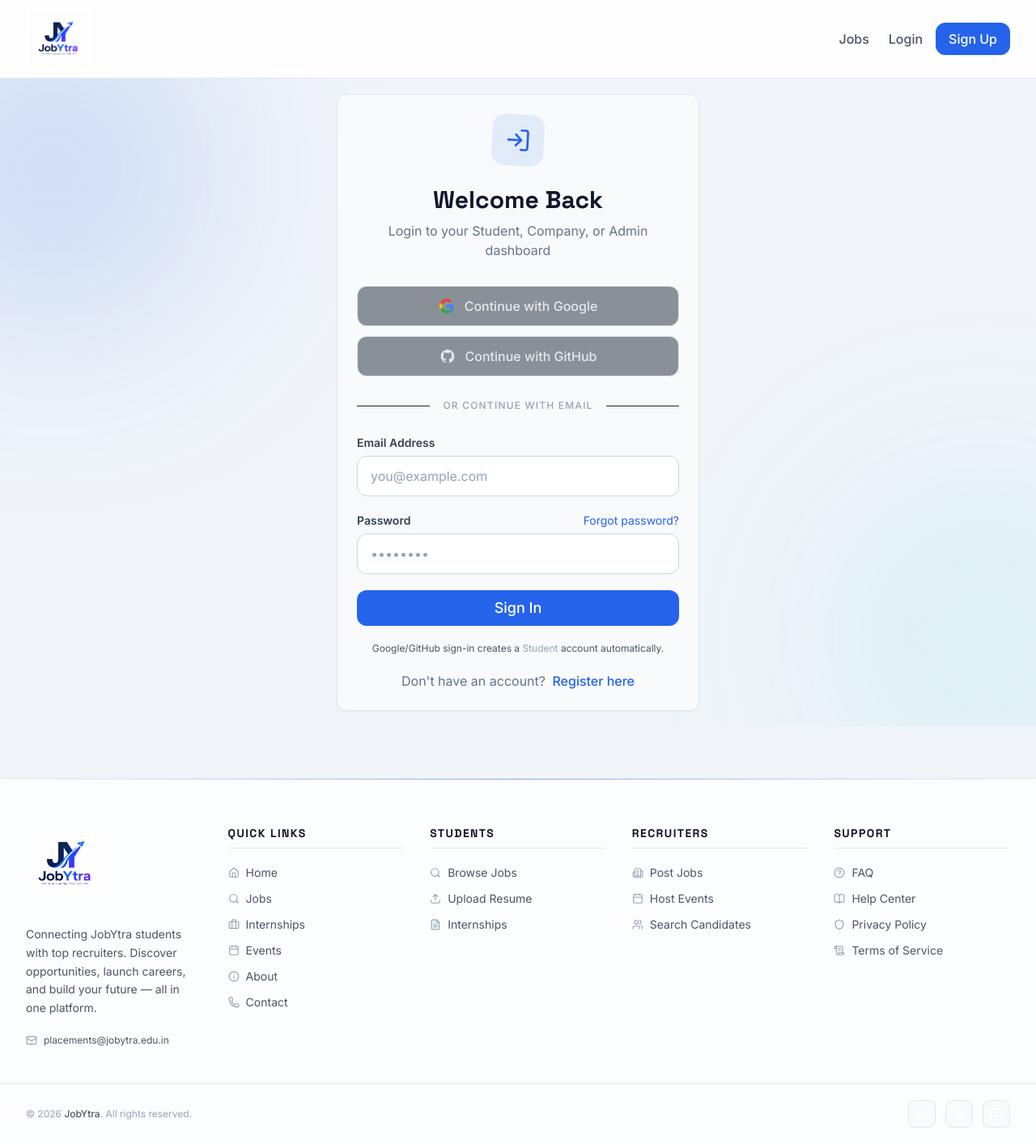
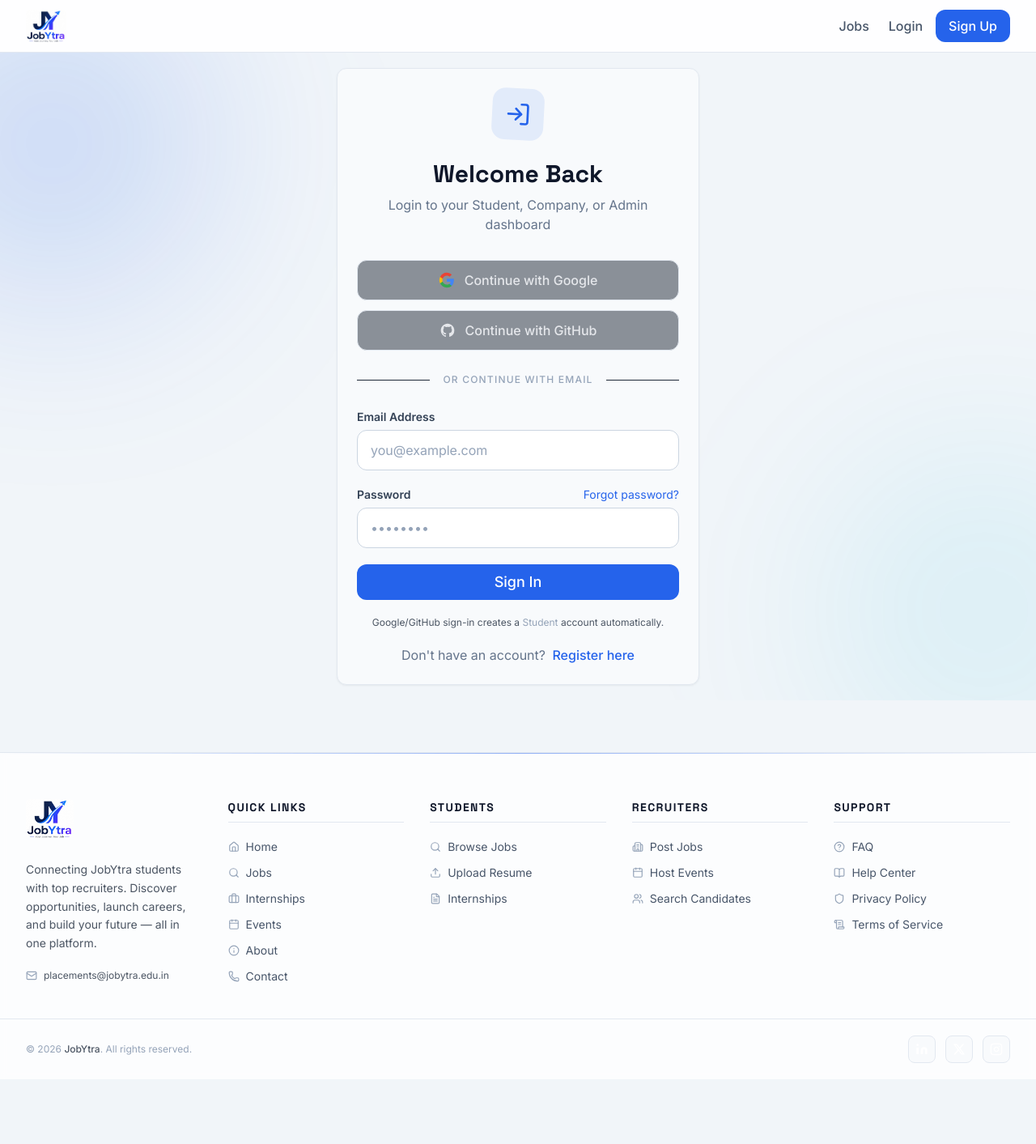
Before and after one commit to chandraprakashy01/JobYtra, a React (Vite) app in the folder frontend/: page /login in a window 1280 px wide. Shown: the whole page at 81% size. After the commit the page ends 1333 px from the top, so only its background shows below. Built offline with nearby package versions, Linux system fonts and the light colour scheme; no server answers.

Commit message:
Update logo size for a professional look

```diff
--- a/frontend/src/components/Footer.jsx
+++ b/frontend/src/components/Footer.jsx
@@ -116,7 +116,7 @@ const Footer = () => {
           {/* Column 1 – Brand */}
           <div className="lg:col-span-1 sm:col-span-2">
             <Link to="/" className="inline-flex items-center group mb-4">
-              <img src="/logo.jpeg" alt="JobYtra Logo" className="h-16 sm:h-24 w-auto transition-transform duration-300 group-hover:scale-105" />
+              <img src="/logo.jpeg" alt="JobYtra Logo" className="h-10 sm:h-12 w-auto transition-transform duration-300 group-hover:scale-105 rounded-md" />
             </Link>
             <p className="text-gray-600 text-sm leading-relaxed mt-3 max-w-xs">
               Connecting JobYtra students with top recruiters. Discover opportunities, launch careers, and build your future — all in one platform.
--- a/frontend/src/components/Navbar.jsx
+++ b/frontend/src/components/Navbar.jsx
@@ -17,11 +17,11 @@ const Navbar = () => {
   return (
     <nav className="bg-darkNavy/90 backdrop-blur-md border-b border-gray-800 sticky top-0 z-50 transition-all duration-300">
       <div className="max-w-7xl mx-auto px-4 sm:px-6 lg:px-8">
-        <div className="flex justify-between h-20 sm:h-24">
+        <div className="flex justify-between h-16">
           {/* Logo */}
           <div className="flex items-center">
             <Link to="/" className="flex items-center group" aria-label="JobYtra Home">
-              <img src="/logo.jpeg" alt="JobYtra Logo" className="h-14 sm:h-20 w-auto transition-transform duration-300 group-hover:scale-105 bg-white p-1 rounded-md" />
+              <img src="/logo.jpeg" alt="JobYtra Logo" className="h-8 sm:h-10 w-auto transition-transform duration-300 group-hover:scale-105 rounded-md" />
             </Link>
           </div>
 
```
Also changed, not shown: frontend/public/logo.jpeg.
